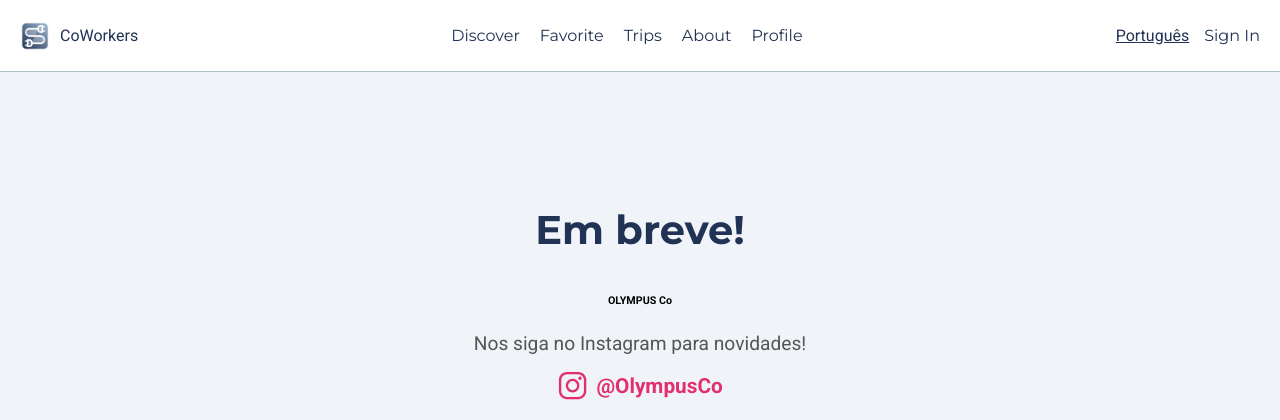
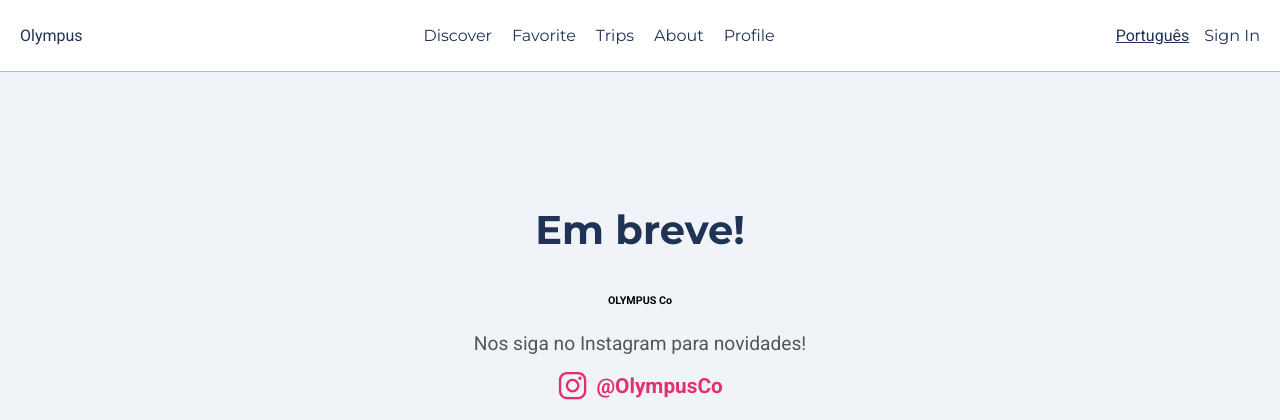
Before and after one commit to Ludmilahttps/coWorker, a Django app: page /pt/ in a window 1280 px wide. Shown: the top 420 px of the page. Run offline with Django 5.2, Linux system fonts and the light colour scheme; data that the repository does not hold is empty; parts of the project's set-up code (start-up, migrations or seed data) failed here and were passed over.

Commit message:
Update header.html

```diff
--- a/homepage/templates/homepage/header.html
+++ b/homepage/templates/homepage/header.html
@@ -6,7 +6,7 @@
 <head>
     <meta charset="UTF-8">
     <meta name="viewport" content="width=device-width, initial-scale=1.0">
-    <title>{% trans "CoWorkers" %}</title>
+    <title>{% trans "Olympus" %}</title>
     <link href="https://fonts.googleapis.com/css2?family=Lato:wght@400;700&family=Montserrat:wght@400;700&family=Roboto:wght@400;700&display=swap" rel="stylesheet">
 </head>
 
@@ -22,8 +22,7 @@
 <body>
     <header class="navbar">
         <div class="logo-container">
-            <img src="{% static 'homepage/logo.png' %}" alt="{% trans 'Logo' %}" class="logo">
-            <span class="site-name">CoWorkers</span>
+            <span class="site-name">Olympus</span>
         </div>
         <nav>
             <ul>
```
